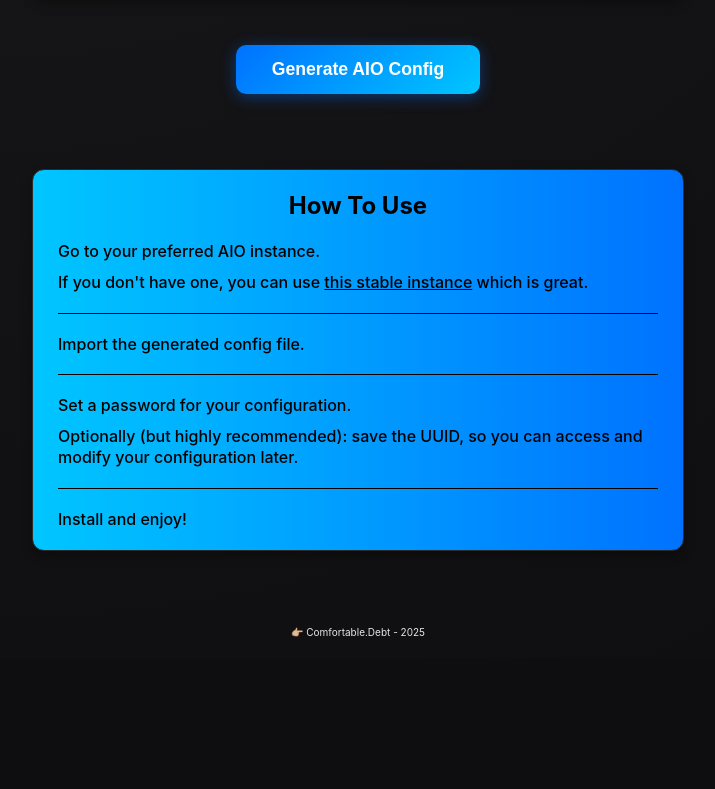
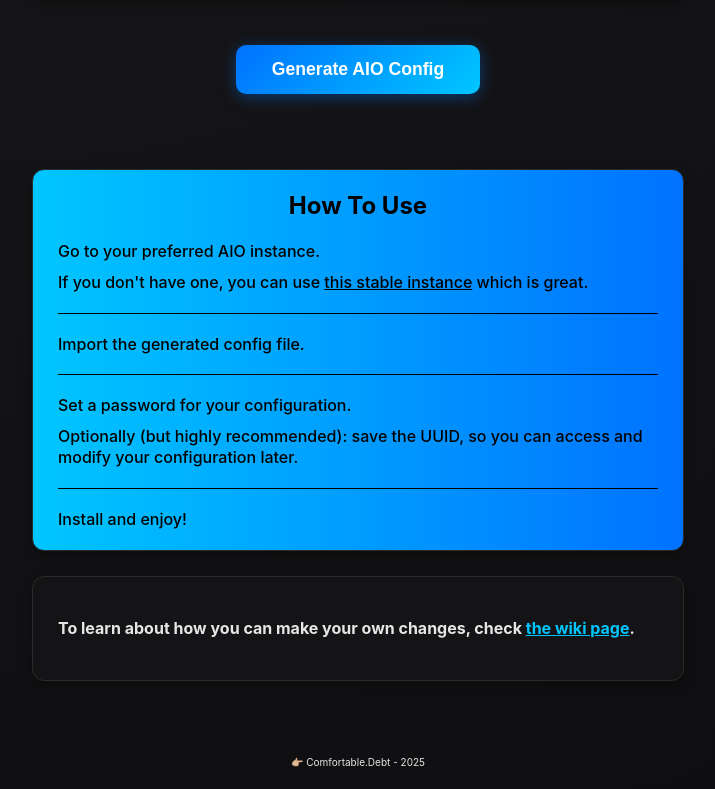
Before and after one commit to comfortabledebt/aio-builder, a React (Create React App) app: page / in a window 1280 px wide. Shown: the part 1177-1966 px from the top of the page, without its empty margins (282-997 px from the left). Before the commit the page ends 1836 px from the top, so only its background shows below. Built offline with nearby package versions, Linux system fonts and the light colour scheme; a web font is replaced by a local one.

Commit message:
add link to wiki

```diff
--- a/src/App.css
+++ b/src/App.css
@@ -186,7 +186,7 @@ h2 {
 .section.info {
     background: linear-gradient(90deg, #00c6ff, #0072ff);
     color: black;
-    margin: 50px 0;
+    margin: 50px 0 0;
 
     p {
         color: black;
@@ -199,6 +199,10 @@ h2 {
     a {
         color: black;
     }
+}
+
+.section.learn-more {
+    margin-bottom: 50px;
 }
 
 .section-step {
--- a/src/App.js
+++ b/src/App.js
@@ -3881,6 +3881,9 @@ function App() {
                         <p>Install and enjoy!</p>
                     </div>
                 </div>
+                <div className="section slide-up learn-more" style={{ animationDelay: "1.2s" }}>
+                    <h4>To learn about how you can make your own changes, check <a href="https://github.com/Viren070/AIOStreams/wiki" target="_blank">the wiki page</a>.</h4>
+                </div>
                 <div className="footer">👉🏼  Comfortable.Debt - 2025</div>
             </main>
         </div>
```
Also changed, not shown: 11 other files (tests, documents, lock files or other folders).
